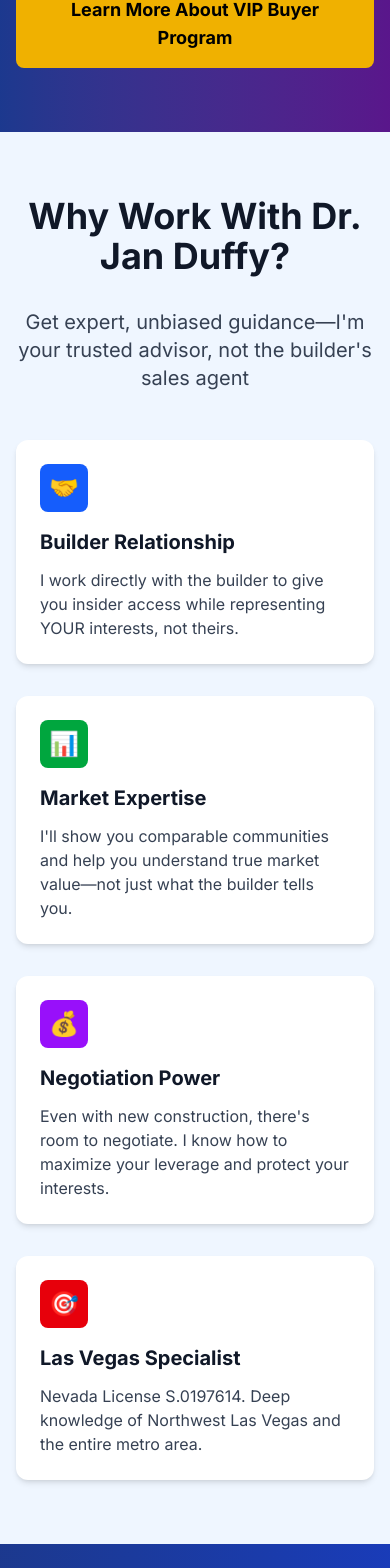
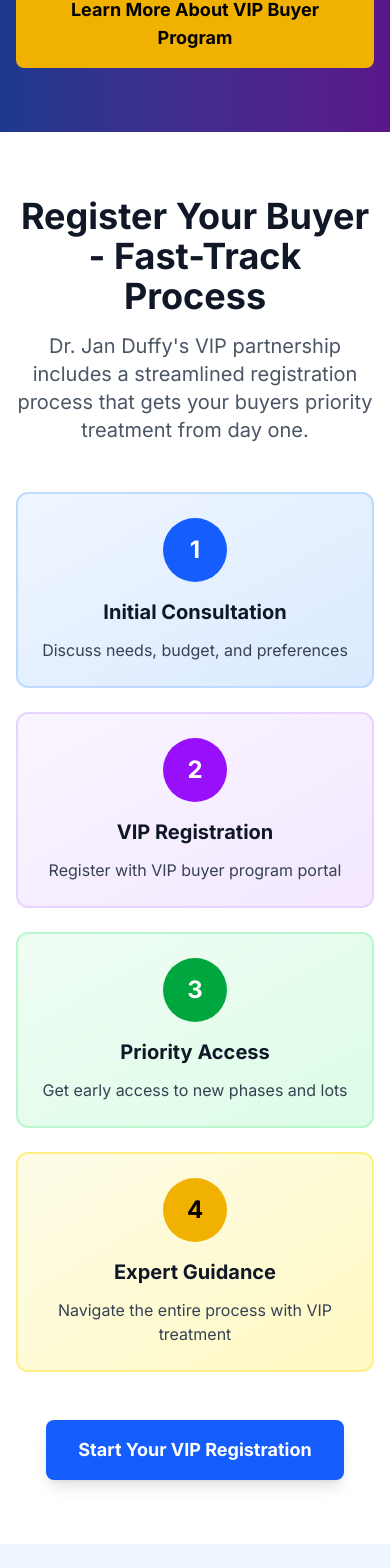
Before and after one commit to DrJanDuffy/homesteadwestlasvegas, a Next.js app: page / in a window 390 px wide. Shown: the part 6076-7644 px from the top of the page. Built offline with nearby package versions, Linux system fonts and the light colour scheme; no server answers.

Commit message:
Add Register Your Buyer Fast-Track Process section to homepage

```diff
--- a/app/page.tsx
+++ b/app/page.tsx
@@ -438,6 +438,113 @@ export default function HomePage() {
               </div>
             </section>
 
+            {/* Register Your Buyer - Fast-Track Process */}
+            <section className="py-16 bg-white">
+              <div className="container mx-auto px-4">
+                <div className="max-w-6xl mx-auto">
+                  <div className="text-center mb-12">
+                    <h2 className="text-4xl font-bold mb-4 text-gray-900">
+                      Register Your Buyer - Fast-Track Process
+                    </h2>
+                    <p className="text-xl text-gray-600 max-w-3xl mx-auto">
+                      Dr. Jan Duffy's VIP partnership includes a streamlined registration process that gets your buyers priority treatment from day one.
+                    </p>
+                  </div>
+
+                  {/* Process Steps */}
+                  <div className="grid md:grid-cols-4 gap-6">
+                    {/* Step 1 */}
+                    <div className="relative">
+                      <div className="bg-gradient-to-br from-blue-50 to-blue-100 rounded-xl p-6 h-full border-2 border-blue-200">
+                        <div className="flex items-center justify-center w-16 h-16 bg-blue-600 text-white rounded-full text-2xl font-bold mb-4 mx-auto">
+                          1
+                        </div>
+                        <h3 className="text-xl font-bold text-center mb-3 text-gray-900">
+                          Initial Consultation
+                        </h3>
+                        <p className="text-gray-700 text-center">
+                          Discuss needs, budget, and preferences
+                        </p>
+                      </div>
+                      {/* Connector Arrow */}
+                      <div className="hidden md:block absolute top-1/2 -right-3 transform -translate-y-1/2 z-10">
+                        <svg className="w-6 h-6 text-blue-600" fill="currentColor" viewBox="0 0 20 20">
+                          <path fillRule="evenodd" d="M10.293 3.293a1 1 0 011.414 0l6 6a1 1 0 010 1.414l-6 6a1 1 0 01-1.414-1.414L14.586 11H3a1 1 0 110-2h11.586l-4.293-4.293a1 1 0 010-1.414z" clipRule="evenodd" />
+                        </svg>
+                      </div>
+                    </div>
+
+                    {/* Step 2 */}
+                    <div className="relative">
+                      <div className="bg-gradient-to-br from-purple-50 to-purple-100 rounded-xl p-6 h-full border-2 border-purple-200">
+                        <div className="flex items-center justify-center w-16 h-16 bg-purple-600 text-white rounded-full text-2xl font-bold mb-4 mx-auto">
+                          2
+                        </div>
+                        <h3 className="text-xl font-bold text-center mb-3 text-gray-900">
+                          VIP Registration
+                        </h3>
+                        <p className="text-gray-700 text-center">
+                          Register with VIP buyer program portal
+                        </p>
+                      </div>
+                      {/* Connector Arrow */}
+                      <div className="hidden md:block absolute top-1/2 -right-3 transform -translate-y-1/2 z-10">
+                        <svg className="w-6 h-6 text-purple-600" fill="currentColor" viewBox="0 0 20 20">
+                          <path fillRule="evenodd" d="M10.293 3.293a1 1 0 011.414 0l6 6a1 1 0 010 1.414l-6 6a1 1 0 01-1.414-1.414L14.586 11H3a1 1 0 110-2h11.586l-4.293-4.293a1 1 0 010-1.414z" clipRule="evenodd" />
+                        </svg>
+                      </div>
+                    </div>
+
+                    {/* Step 3 */}
+                    <div className="relative">
+                      <div className="bg-gradient-to-br from-green-50 to-green-100 rounded-xl p-6 h-full border-2 border-green-200">
+                        <div className="flex items-center justify-center w-16 h-16 bg-green-600 text-white rounded-full text-2xl font-bold mb-4 mx-auto">
+                          3
+                        </div>
+                        <h3 className="text-xl font-bold text-center mb-3 text-gray-900">
+                          Priority Access
+                        </h3>
+                        <p className="text-gray-700 text-center">
+                          Get early access to new phases and lots
+                        </p>
+                      </div>
+                      {/* Connector Arrow */}
+                      <div className="hidden md:block absolute top-1/2 -right-3 transform -translate-y-1/2 z-10">
+                        <svg className="w-6 h-6 text-green-600" fill="currentColor" viewBox="0 0 20 20">
+                          <path fillRule="evenodd" d="M10.293 3.293a1 1 0 011.414 0l6 6a1 1 0 010 1.414l-6 6a1 1 0 01-1.414-1.414L14.586 11H3a1 1 0 110-2h11.586l-4.293-4.293a1 1 0 010-1.414z" clipRule="evenodd" />
+                        </svg>
+                      </div>
+                    </div>
+
+                    {/* Step 4 */}
+                    <div>
+                      <div className="bg-gradient-to-br from-yellow-50 to-yellow-100 rounded-xl p-6 h-full border-2 border-yellow-200">
+                        <div className="flex items-center justify-center w-16 h-16 bg-yellow-500 text-black rounded-full text-2xl font-bold mb-4 mx-auto">
+                          4
+                        </div>
+                        <h3 className="text-xl font-bold text-center mb-3 text-gray-900">
+                          Expert Guidance
+                        </h3>
+                        <p className="text-gray-700 text-center">
+                          Navigate the entire process with VIP treatment
+                        </p>
+                      </div>
+                    </div>
+                  </div>
+
+                  {/* CTA Button */}
+                  <div className="text-center mt-12">
+                    <a
+                      href="/vip-buyer-program"
+                      className="inline-block bg-blue-600 text-white px-8 py-4 rounded-lg font-bold text-lg hover:bg-blue-700 transition-colors shadow-lg"
+                    >
+                      Start Your VIP Registration
+                    </a>
+                  </div>
+                </div>
+              </div>
+            </section>
+
             {/* Why Work With Dr. Jan - Trust Building */}
             <section className="py-16 bg-blue-50">
               <div className="container mx-auto px-4">
```
